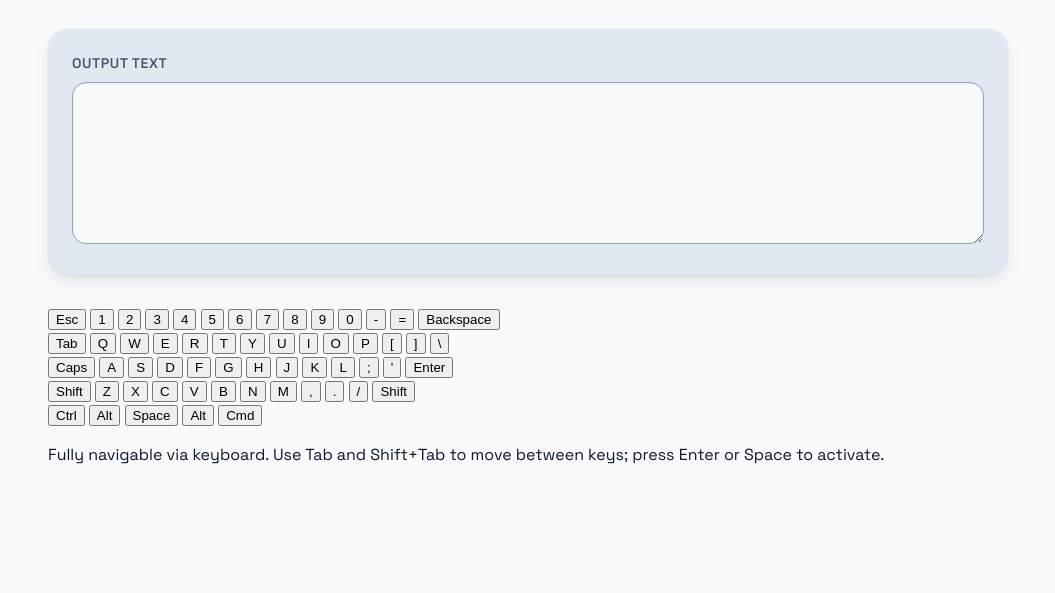
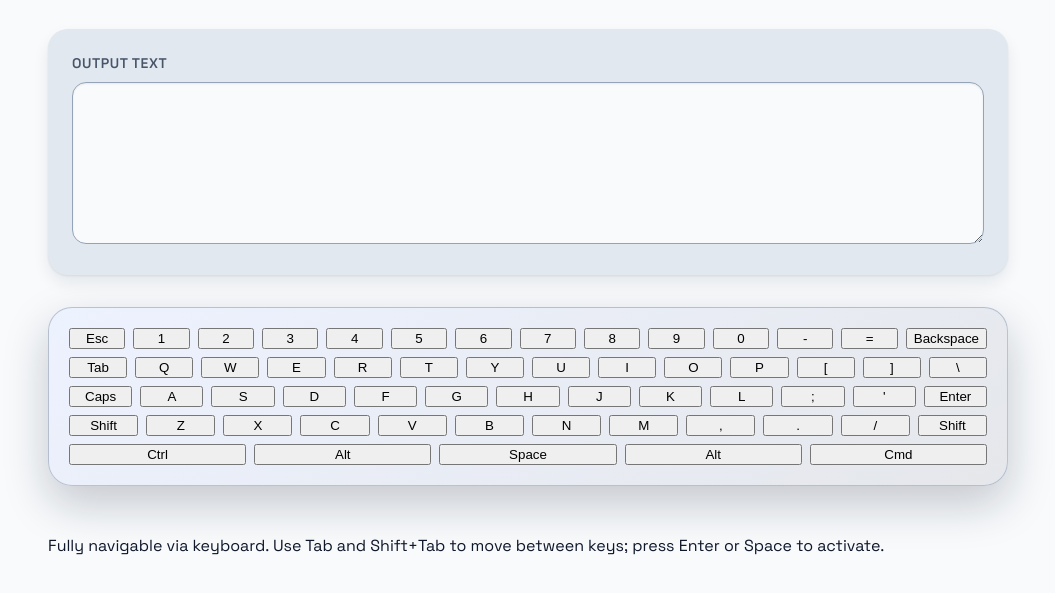
Before and after one commit to BenGephardt/GridBoard, a website: page index.html in a window 1280 px wide. Shown: the part 109-702 px from the top of the page, without its empty margins (112-1167 px from the left). Drawn offline with Linux system fonts and the light colour scheme.

Commit message:
style: add styles for keyboard layout section in CSS

```diff
--- a/style.css
+++ b/style.css
@@ -140,3 +140,25 @@ body {
     box-shadow var(--transition-fast),
     background-color var(--transition-fast);
 }
+
+/* SECTION: Keyboard Layout */
+.keyboard-section {
+  margin-bottom: var(--space-8);
+}
+
+.keyboard {
+  background: linear-gradient(145deg, var(--color-surface-soft), #e5e7eb);
+  border-radius: 24px;
+  padding: var(--space-5);
+  box-shadow: 0 18px 45px rgba(15, 23, 42, 0.22);
+  border: 1px solid rgba(148, 163, 184, 0.6);
+  display: grid;
+  gap: var(--space-2);
+}
+
+.keyboard-row {
+  display: grid;
+  grid-auto-flow: column;
+  grid-auto-columns: 1fr;
+  gap: var(--space-2);
+}
```
